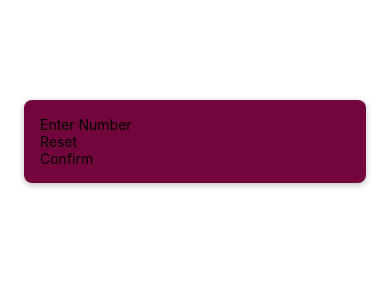
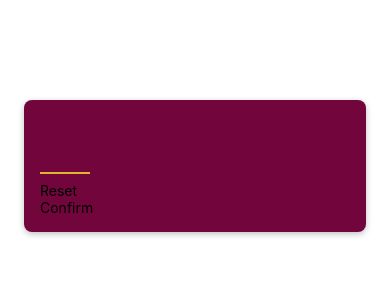
Before and after one commit to pranitkhadilkar7/guess-the-number, a React Native app: screen / in a window 390 px wide. Shown: the top 300 px of the page. Built offline with nearby package versions, Linux system fonts and the light colour scheme.

Commit message:
added styling for number input field

```diff
--- a/screens/StartGameScreen.tsx
+++ b/screens/StartGameScreen.tsx
@@ -4,7 +4,7 @@
 export function StartGameScreen() {
   return (
     <View style={styles.inputContainer}>
-      <TextInput placeholder="Enter Number" />
+      <TextInput style={styles.numberInput} maxLength={2} />
       <PrimaryButton>Reset</PrimaryButton>
       <PrimaryButton>Confirm</PrimaryButton>
     </View>
@@ -24,4 +24,15 @@
     shadowRadius: 6,
     shadowOpacity: 0.25,
   },
+  numberInput: {
+    width: 50,
+    height: 50,
+    fontSize: 32,
+    color: '#ddb52f',
+    borderBottomColor: '#ddb52f',
+    borderBottomWidth: 2,
+    marginVertical: 8,
+    textAlign: 'center',
+    fontWeight: 'bold',
+  },
 })
```
